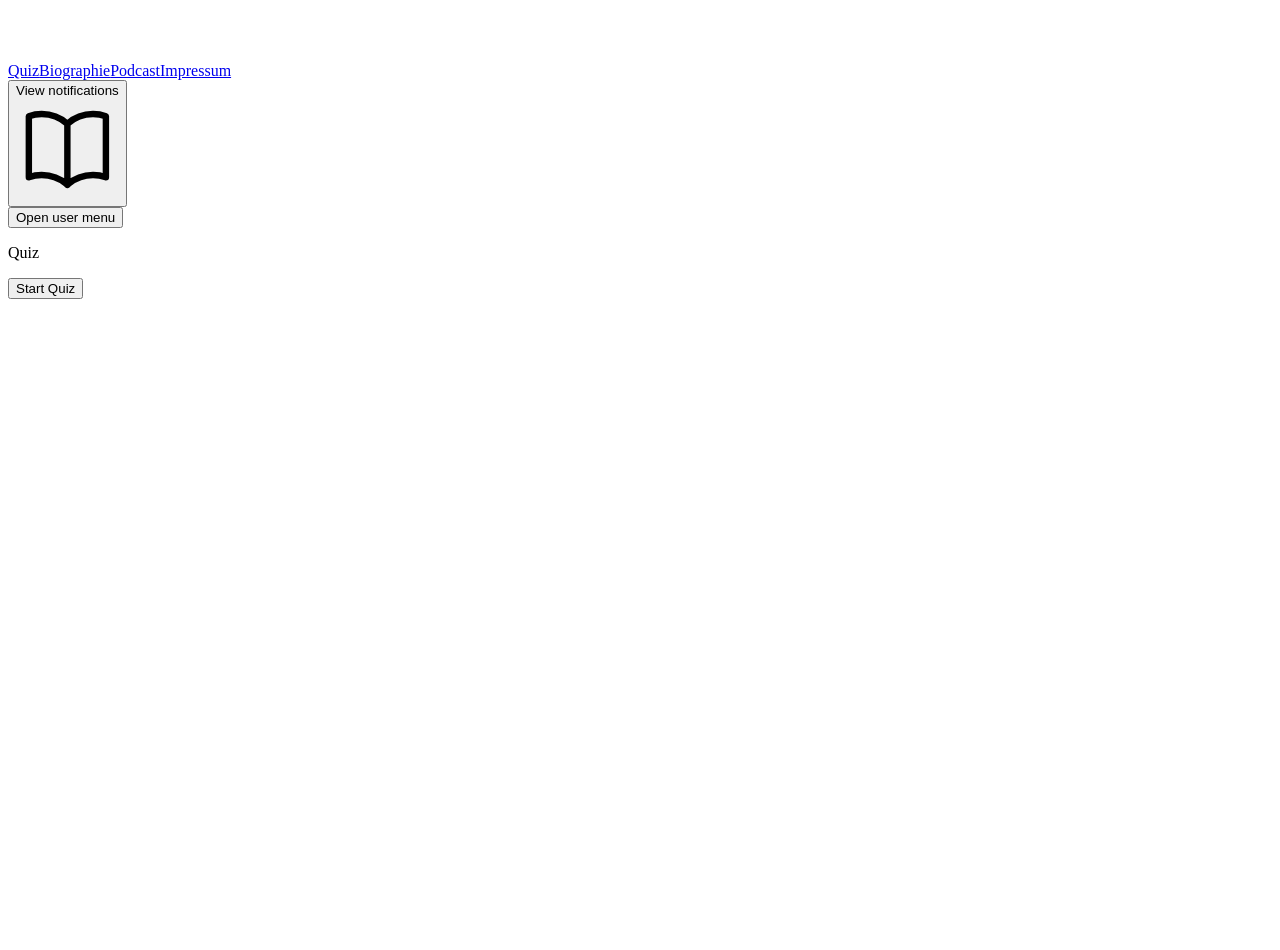
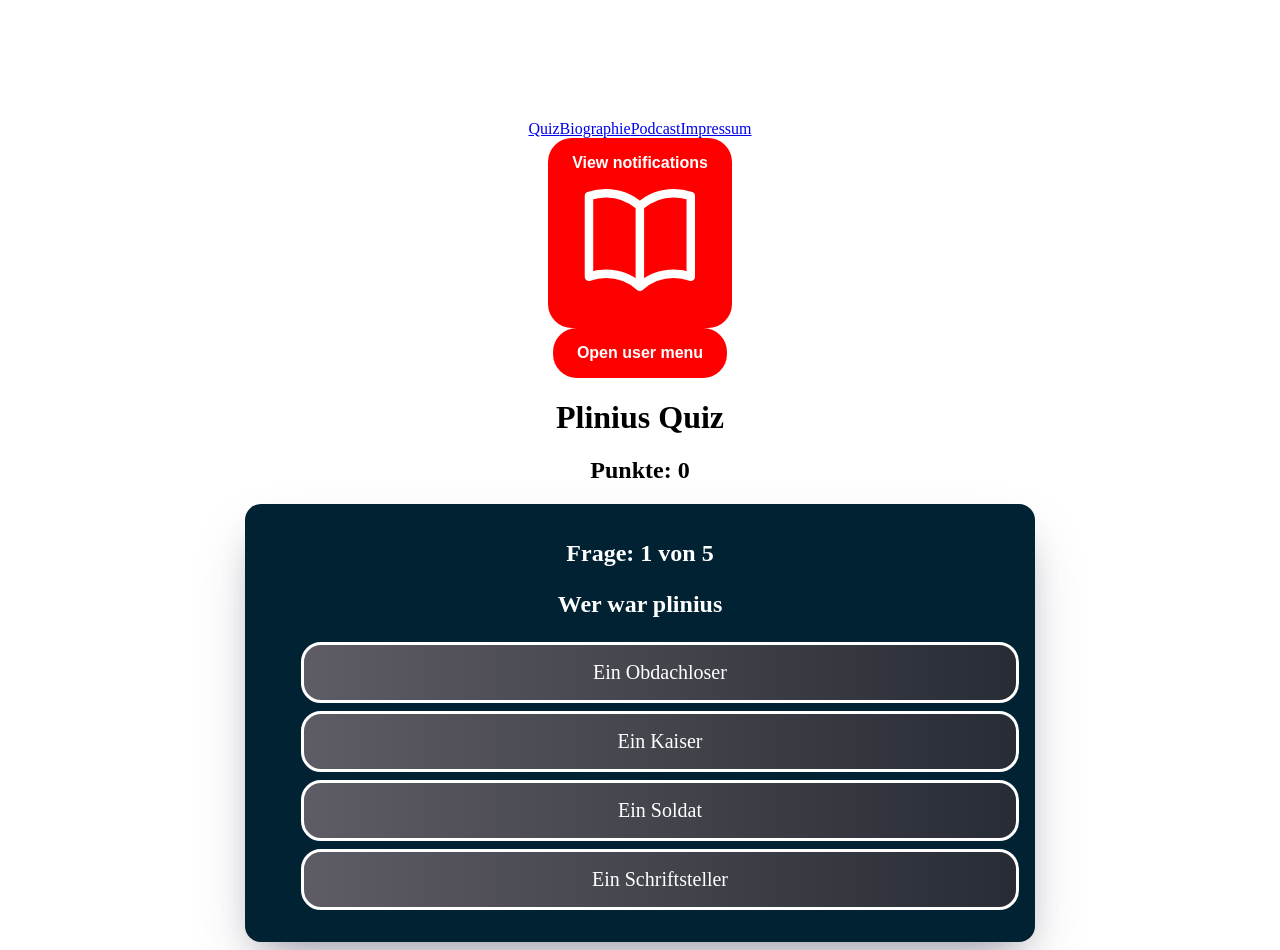
Before and after one commit to JonasErtl/latein_plinius, a React (Vite) app: page / in a window 1280 px wide. Shown: the part 1340-2290 px from the top of the page. Before the commit the page ends 1647 px from the top, so only its background shows below. Built offline with nearby package versions, Linux system fonts and the light colour scheme; the HTML template or start-up script is replaced by a standard one.

Commit message:
added quiz functionality

```diff
--- /dev/null
+++ b/src/components/Animation.jsx
@@ -0,0 +1,16 @@
+import React from 'react'
+
+const Animation = () => {
+  return (
+    <div className='relative w-full max-w-lg my-40 mx-24'>
+      <div className='absolute top-0 -left-4 w-72 h-72 bg-purple-300
+      rounded-full mix-blend-multiply filter blur-2xl opacity-70 animate-blob'></div>
+      <div className='absolute top-0 -right-4 w-72 h-72 bg-yellow-300
+      rounded-full mix-blend-multiply filter blur-2xl opacity-70'></div>
+      <div className='absolute top-0 -bottom-8 left-20 w-72 h-72 bg-pink-300
+      rounded-full mix-blend-multiply filter blur-2xl opacity-70'></div>
+    </div>
+  )
+}
+
+export default Animation
--- a/src/components/Biographie.jsx
+++ b/src/components/Biographie.jsx
@@ -1,8 +1,11 @@
 import React from 'react'
+import Animation from './Animation'
 
 const Biographie = () => {
   return (
-    <div>Biographie</div>
+    <div>
+     <Animation/>
+    </div>
   )
 }
 
--- a/src/components/Navbar.jsx
+++ b/src/components/Navbar.jsx
@@ -42,12 +42,12 @@ export default function Example() {
                       <a
                         key={item.name}
                         href={item.href}
-                        onClick={HandleClick}
                         className={classNames(
                           item.current ? 'bg-gradient-to-r from-red-400 to-blue-500 ... text-white' : 'text-gray-300 bg-gradient-to-r from-gray-700 to-gray-500 ... hover:text-white',
                           'px-3 py-2 rounded-md text-sm font-medium'
                         )}
                         aria-current={item.current ? 'page' : undefined}
+                        onClick={activePage}
                       >
                         {item.name}
                       </a>
@@ -142,8 +142,7 @@ export default function Example() {
     </Disclosure>
   )
 }
-
-function HandleClick() {
-  item.current = true
-  console.log(item.current)
+function activePage() {
+  const currentPage = window.location.pathname;
+  console.log(currentPage, "test");
 }
--- /dev/null
+++ b/src/components/Quiz-Components/QuizCard.css
@@ -0,0 +1,72 @@
+.App {
+  text-align: center;
+}
+
+.question-card {
+  /* Center the div  */
+  margin: 0 auto;
+
+  /* Dimensions  */
+  width: 60%; /* Can be in percentage also. */
+  height: auto;
+
+  /* Visual  */
+  background-color: rgb(0,34,51);
+  padding: 16px;
+  border-radius: 16px;
+  color: white;
+  box-shadow: rgba(50, 50, 93, 0.25) 0px 30px 60px -12px,
+    rgba(0, 0, 0, 0.3) 0px 18px 36px -18px;
+}
+
+ul {
+  list-style: none;
+}
+
+li {
+  margin-top: 8px;
+  background-image: linear-gradient(to right, rgb(94, 92, 100), rgb(40, 44, 52));
+  padding: 16px;
+  border: 3px solid white;
+  border-radius: 20px;
+  font-size: 20px;
+}
+
+.question-text {
+  color: white;
+  font-size: 24px;
+}
+
+/* Final Results  */
+
+.final-results {
+  /* Center the div  */
+  margin: 0 auto;
+
+  /* Dimensions  */
+  width: 50%; /* Can be in percentage also. */
+  height: auto;
+  margin-top: 64px;
+
+  /* Visual  */
+  background-color: gray;
+  padding: 16px;
+  border-radius: 16px;
+  color: white;
+  box-shadow: rgba(50, 50, 93, 0.25) 0px 30px 60px -12px,
+    rgba(0, 0, 0, 0.3) 0px 18px 36px -18px;
+}
+
+button {
+  background-color: red; /* Green */
+  border: none;
+  color: white;
+  padding: 16px 24px;
+  text-align: center;
+  text-decoration: none;
+  display: inline-block;
+  font-size: 16px;
+  font-weight: bold;
+
+  border-radius: 24px;
+}
--- /dev/null
+++ b/src/components/Quiz-Components/QuizCard.jsx
@@ -0,0 +1,131 @@
+import React, { useState } from "react";
+import "./QuizCard.css"
+import Animation from "../Animation";
+
+function QuizCard() {
+  // Properties
+  const [showResults, setShowResults] = useState(false);
+  const [currentQuestion, setCurrentQuestion] = useState(0);
+  const [score, setScore] = useState(0);
+
+  const questions = [
+    {
+      text: "Wer war plinius",
+      options: [
+        { id: 0, text: "Ein Obdachloser", isCorrect: false },
+        { id: 1, text: "Ein Kaiser", isCorrect: false },
+        { id: 2, text: "Ein Soldat", isCorrect: false },
+        { id: 3, text: "Ein Schriftsteller", isCorrect: true },
+      ],
+    },
+    {
+      text: "Wo war plinius ? hier noch viel etxt jdfaua ajdfkklajsdfkjjasdkjfajfjdkasjfkkasjfkjkasfjkjfkjsakfjkasjfkjasfkjfskajfksjakfdjaskjfkasjfkjfkasdjfkajlkajfdkl jkldsjafkjasklf askjfaklsjf klajsf dklajfkla jdfklj qaklj fklasf jklajdfkla jfklajfdklja fkl;j asljfdalsdfjaljdfaljfdasl",
+      options: [
+        { id: 0, text: "Los Angeles", isCorrect: false },
+        { id: 1, text: "Rom", isCorrect: true },
+        { id: 2, text: "Boston", isCorrect: false },
+        { id: 3, text: "Kiruna", isCorrect: false },
+      ],
+    },
+    {
+      text: "Wann war plinius",
+      options: [
+        { id: 0, text: "Antike", isCorrect: true },
+        { id: 1, text: "2017", isCorrect: false },
+        { id: 2, text: "1903", isCorrect: false },
+        { id: 3, text: "2678", isCorrect: false },
+      ],
+    },
+    {
+      text: "Wie oft war plinius ?",
+      options: [
+        { id: 0, text: "Manchmal", isCorrect: false },
+        { id: 1, text: "immer", isCorrect: true },
+        { id: 2, text: "selten", isCorrect: false },
+        { id: 3, text: "vielleicht", isCorrect: false },
+      ],
+    },
+    {
+      text: "Warum war plinius",
+      options: [
+        { id: 0, text: "weil baum", isCorrect: false },
+        { id: 1, text: "weil ers kann", isCorrect: true },
+        { id: 2, text: "wegen dem Papst", isCorrect: true },
+        { id: 3, text: "aufgrund der Erd-Ekliptik", isCorrect: false },
+      ],
+    },
+  ];
+
+  // Helper Functions
+
+  /* A possible answer was clicked */
+  const optionClicked = (isCorrect) => {
+    // Increment the score
+    if (isCorrect) {
+      setScore(score + 1);
+    }
+
+    if (currentQuestion + 1 < questions.length) {
+      setCurrentQuestion(currentQuestion + 1);
+    } else {
+      setShowResults(true);
+    }
+  };
+
+  /* Resets the game back to default */
+  const restartGame = () => {
+    setScore(0);
+    setCurrentQuestion(0);
+    setShowResults(false);
+  };
+
+  return (
+    <div className="App">
+      {/* 1. Header  */}
+      <h1 className="text-center text-2xl">Plinius Quiz</h1>
+
+      {/* 2. Current Score  */}
+      <h2 className="text-center">Punkte: {score}</h2>
+
+      {/* 3. Show results or show the question game  */}
+      {showResults ? (
+        /* 4. Final Results */
+        <div className="final-results">
+          <h1 className="text-center outline rounded">Ergebnis: </h1>
+          <h2 className="py-12">
+           Du hast {score} von {questions.length} richtig beantwortet. - (
+            {(score / questions.length) * 100}%)
+          </h2>
+          <button className="content-center outline rounded" onClick={() => restartGame()}>Restart game</button>
+          <Animation/>
+        </div>
+      ) : (
+        /* 5. Question Card  */
+        <div className="question-card">
+          {/* Current Question  */}
+          <h2>
+            Frage: {currentQuestion + 1} von {questions.length}
+          </h2>
+          <h3 className="question-text">{questions[currentQuestion].text}</h3>
+
+          {/* List of possible answers  */}
+          <ul>
+            {questions[currentQuestion].options.map((option) => {
+              return (
+                <li
+                  key={option.id}
+                  onClick={() => optionClicked(option.isCorrect)}
+                >
+                  {option.text}
+                </li>
+              );
+            })}
+          </ul>
+          <Animation/>
+        </div>
+      )}
+    </div>
+  );
+}
+
+export default QuizCard;
--- a/src/components/Quiz.jsx
+++ b/src/components/Quiz.jsx
@@ -1,17 +1,12 @@
 import React from 'react'
-
+import QuizCard from './Quiz-Components/QuizCard'
 const Quiz = () => {
   return (
     <div>
-      <p>Quiz</p>
-      <button onClick={HandleClick}>Start Quiz</button>
+      <QuizCard/>
     </div>
   )
 }
 
-function HandleClick() {
-  console.log("The button was clicked");
-  alert("You clicked the button");
-}
 
 export default Quiz
```
Also changed, not shown: src/components/data.js (added, +51 -0 lines), tailwind.config.cjs (+19 -0 lines).
